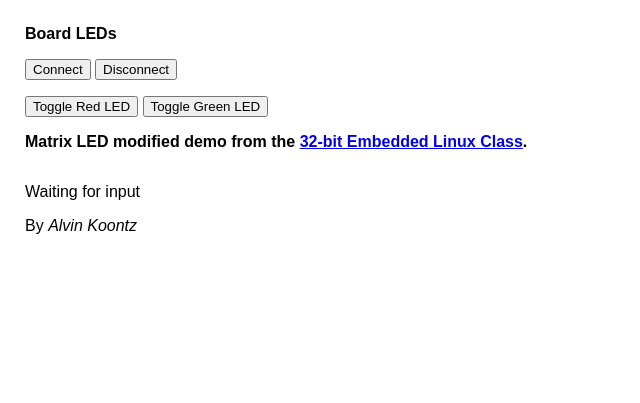
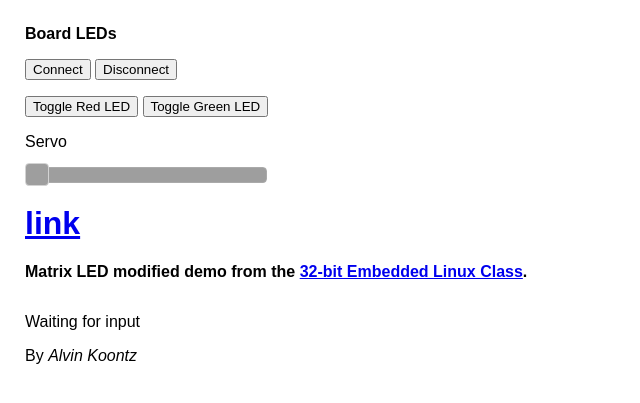
Before and after one commit to koontz/ECE497_Beaglebone_Blue, a Flask app: page / in a window 1280 px wide. Shown: the top 403 px of the page, without its empty margins (0-640 px from the left). Run offline with Flask 2, Linux system fonts and the light colour scheme; parts of the project's set-up code (start-up, migrations or seed data) failed here and were passed over; grey boxes are pictures that could not be loaded.

Commit message:
working on it more

```diff
--- a/webServer/server.py
+++ b/webServer/server.py
@@ -3,7 +3,7 @@ import socketio
 import eventlet
 import eventlet.wsgi
 from flask import Flask, render_template
-from ctypes import cdll
+from ctypes import cdll, c_float
 
 #the path to the robot cape library file
 robo = cdll.LoadLibrary('/root/Robotics_Cape_Installer-master/libraries/libroboticscape.so')
@@ -36,13 +36,21 @@ def matrix(sid,message):
 def brightness(sid,message):
     pass
 
+@sio.on('servo')
+def brightness(sid,message):
+    print message
+    angle = (message['position']-7)/8.0
+    print angle
+    print c_float(angle)
+    robo.send_servo_pulse_normalized(message['index'],c_float(angle))
 
 @sio.on('red',namespace='/')
 def toggleRed(sid, message):
     global red
     red = red ^ 1
-    robo.set_led(RED,green)
+    robo.set_led(RED,red)
     sio.emit('red',red)
+
 @sio.on('green',namespace='/')
 def toggleRed(sid, message):
     global green
@@ -52,5 +60,9 @@ def toggleRed(sid, message):
 
 if(__name__ == "__main__"):
     #starts the server
+    robo.initialize_cape()
+    robo.enable_servo_power_rail()
     app = socketio.Middleware(sio,app) #wraps app in socket io handling
     eventlet.wsgi.server(eventlet.listen(('',8090)),app) #starts the server
+    robo.disable_servo_power_rail()
+    robo.cleanup_cape()
--- a/webServer/static/sparkFun.js
+++ b/webServer/static/sparkFun.js
@@ -2,6 +2,9 @@ var socket;
 var red=0;
 var green=0;
 
+$("#slider1").slider({min:0, max:15, slide: function(event, ui) {
+    socket.emit("servo", {index: 1, position: ui.value});
+    }});
 function toggleRed(){
     socket.emit('red',0);
 }
--- a/webServer/templates/base.html
+++ b/webServer/templates/base.html
@@ -20,20 +20,18 @@
     <button id="toggleRed" onClick='toggleRed()'/>Toggle Red LED</button>
     <button id="toggleGreen" onClick='toggleGreen()'>Toggle Green LED</button>
 </p>
+<p>
+Servo
+<div id="slider1"></div>
+</p>
 <p/>
-
-
-<b>Matrix LED modified demo from the <a href="http://elinux.org/index.php?title=Category:ECE497" target="_blank">32-bit Embedded Linux Class</a>.</b>
+    <h1><a href="../html/cameraPage.html">link</a></h1>
+    <b>Matrix LED modified demo from the <a href="http://elinux.org/index.php?title=Category:ECE497" target="_blank">32-bit Embedded Linux Class</a>.</b>
 </p>
-    <div id="bottom"><p id="status">Waiting for input</p></div>
-
+<div id="bottom"><p id="status">Waiting for input</p></div>
 <div id="signature">By <i>Alvin Koontz</i></div>
 <br/>
 <p/>
-<!-- This is down here because the page has to be created before it can
-be modified
-<script src="static/matrixLED.js"></script>
--->
 <script src="static/sparkFun.js"></script>
 
 </body>
```
Also changed, not shown: webServer/html/cameraPage.html (added, +14 -0 lines).
